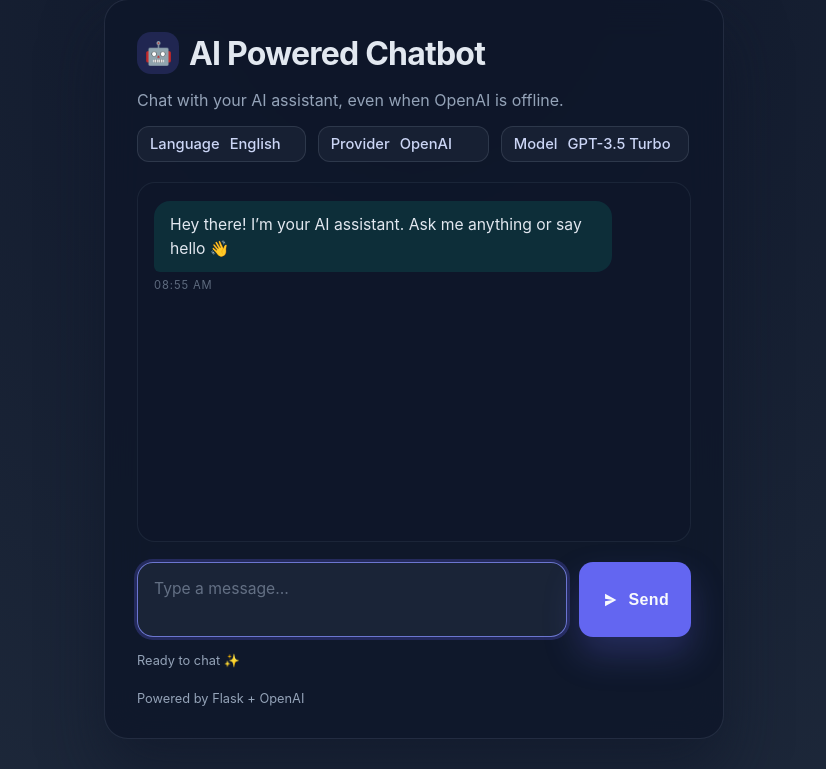
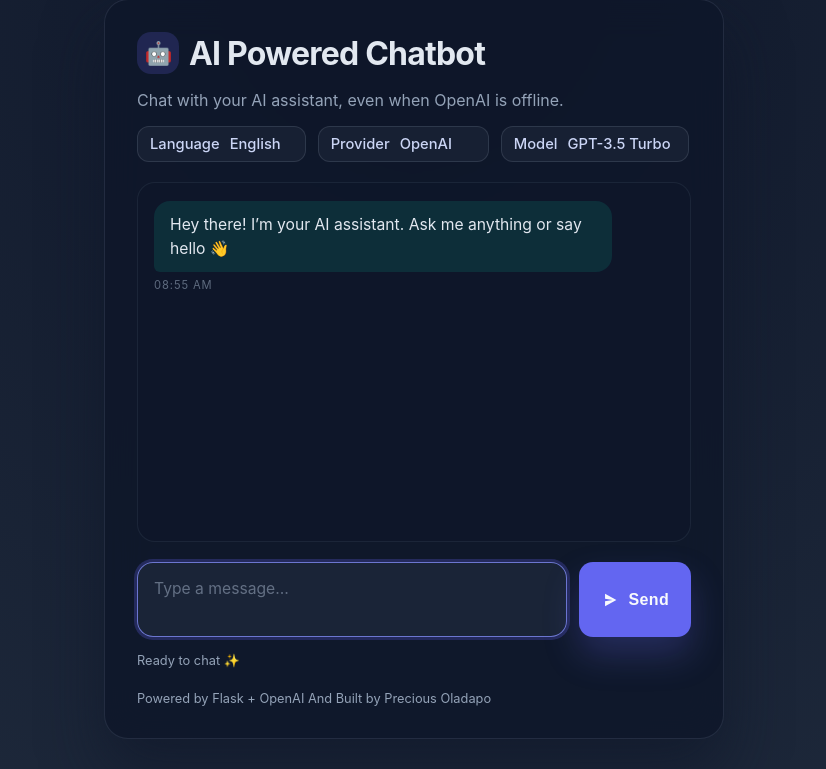
Before and after one commit to Aduracodez/AI-Powered-Chatbot, a Flask app: page / in a window 1280 px wide. Shown: the part 31-800 px from the top of the page, without its empty margins (226-1052 px from the left). Run offline with Flask 3, Linux system fonts and the light colour scheme.

Commit message:
fixed bug

```diff
--- a/templates/index.html
+++ b/templates/index.html
@@ -387,12 +387,15 @@
     </form>
 
     <footer>
-      <span>Powered by Flask + OpenAI</span>
+      <span>Powered by Flask + OpenAI And Built by Precious Oladapo</span>
     </footer>
   </main>
 
+  <script id="app-config-data" type="application/json">
+    {{ app_config | tojson | safe }}
+  </script>
   <script>
-    window.appConfig = {{ app_config | tojson }};
+    window.appConfig = JSON.parse(document.getElementById('app-config-data').textContent);
   </script>
   <script src="{{ url_for('static', filename='main.js') }}"></script>
 </body>
```
